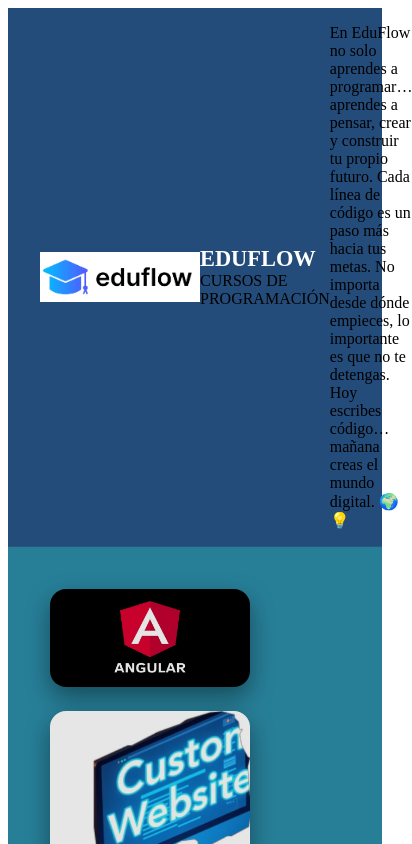
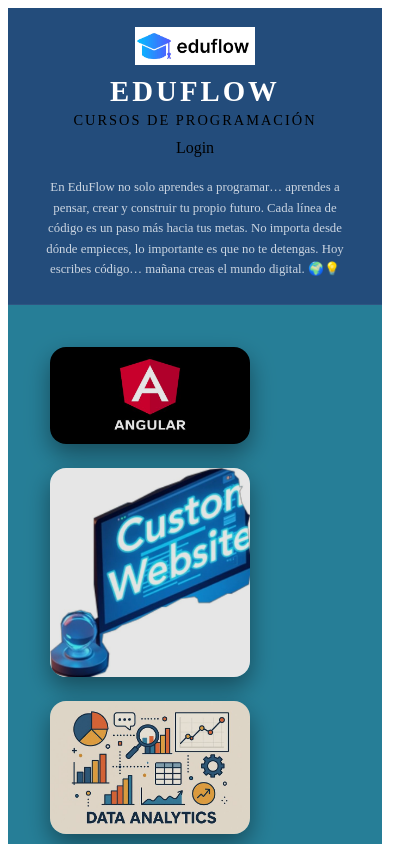
Before and after one commit to Kily10/proyecto-web, an Angular app in the folder frontend/: page / in a window 390 px wide. Shown: the top 844 px of the page, 412 px wide, since content can reach past the window. Built offline with nearby package versions, Linux system fonts and the light colour scheme.

Commit message:
fix assets

```diff
--- a/frontend/src/app/pages/login/login.css
+++ b/frontend/src/app/pages/login/login.css
@@ -24,10 +24,15 @@ body {
 
 /* HEADER */
 header {
-  display: flex;
+  position: relative;
+  display: grid;
+  grid-template-columns: 180px 1fr 180px;
+  grid-template-areas:
+    "logo title nav"
+    ". mensaje .";
   align-items: center;
-  justify-content: space-between;
-  padding: 1rem 2rem;
+  gap: 10px;
+  padding: 1.2rem 2rem 1.5rem;
   background: rgba(12, 57, 109, 0.9);
   backdrop-filter: blur(10px);
   border-bottom: 1px solid rgba(255,255,255,0.05);
@@ -35,14 +40,29 @@ header {
 
 /* LOGO */
 .logo {
+  grid-area: logo;
   width: 160px;
+  justify-self: start;
 }
 
 /* TITULO */
+.title {
+  grid-area: title;
+  text-align: center;
+}
+
 .title h1 {
-  font-size: 1.4rem;
-  font-weight: 600;
+  font-size: 2.2rem;
+  font-weight: 700;
   color: white;
+  letter-spacing: 3px;
+}
+
+.title p {
+  margin-top: 4px;
+  font-size: 0.9rem;
+  color: var(--muted);
+  letter-spacing: 2px;
 }
 
 .title span {
@@ -50,8 +70,14 @@ header {
 }
 
 /* NAV */
+nav {
+  display: contents;
+}
+
 nav ul {
+  grid-area: nav;
   display: flex;
+  justify-content: flex-end;
   gap: 2rem;
   list-style: none;
 }
@@ -67,6 +93,18 @@ nav a:hover {
   color: var(--accent);
 }
 
+/* MENSAJE MOTIVADOR */
+nav h5 {
+  grid-area: mensaje;
+  max-width: 850px;
+  margin: 10px auto 0;
+  text-align: center;
+  color: #cbd5e1;
+  font-size: 0.88rem;
+  font-weight: 400;
+  line-height: 1.6;
+}
+
 /* CONTENEDOR */
 .container {
   display: flex;
@@ -76,12 +114,10 @@ nav a:hover {
   min-height: 85vh;
   padding: 2rem;
   flex-wrap: wrap;
-
-  /* Animación */
   animation: fondoAnimado 8s infinite alternate;
 }
 
-/* Definimos los cambios de color */
+/* ANIMACIÓN FONDO */
 @keyframes fondoAnimado {
   0% {
     background-color: #13a081;
@@ -128,11 +164,18 @@ nav a:hover {
 
 /* INPUTS */
 .field {
+  display: flex;
+  align-items: center;
+  gap: 8px;
   background: #033a4b;
   border-radius: 10px;
   margin: 15px 0;
   padding: 12px;
   border: 1px solid rgba(255,255,255,0.08);
+}
+
+.icon {
+  color: var(--accent);
 }
 
 .field input {
@@ -142,6 +185,10 @@ nav a:hover {
   outline: none;
   color: var(--text);
   font-size: 0.95rem;
+}
+
+.field input::placeholder {
+  color: var(--muted);
 }
 
 /* BOTÓN */
@@ -186,3 +233,37 @@ nav a:hover {
     transform: translateY(0);
   }
 }
+
+/* RESPONSIVE */
+@media (max-width: 768px) {
+  header {
+    grid-template-columns: 1fr;
+    grid-template-areas:
+      "logo"
+      "title"
+      "nav"
+      "mensaje";
+    text-align: center;
+  }
+
+  .logo {
+    justify-self: center;
+    width: 120px;
+  }
+
+  nav ul {
+    justify-content: center;
+  }
+
+  .title h1 {
+    font-size: 1.8rem;
+  }
+
+  nav h5 {
+    font-size: 0.8rem;
+  }
+
+  .container {
+    gap: 2rem;
+  }
+}
--- a/frontend/src/app/pages/login/login.html
+++ b/frontend/src/app/pages/login/login.html
@@ -9,11 +9,12 @@
 
   <nav>
     <ul>
-      <li><a routerLink="/">En EduFlow no solo aprendes a programar… aprendes a pensar, crear y construir tu propio futuro.
-       Cada línea de código es un paso más hacia tus metas.
-       No importa desde dónde empieces, lo importante es que no te detengas.
-       Hoy escribes código… mañana creas el mundo digital. 🌍💡</a></li>
+      <li><a routerLink="/">Login</a></li>
     </ul>
+    <h5>En EduFlow no solo aprendes a programar… aprendes a pensar, crear y construir tu propio futuro.
+     Cada línea de código es un paso más hacia tus metas.
+     No importa desde dónde empieces, lo importante es que no te detengas.
+     Hoy escribes código… mañana creas el mundo digital. 🌍💡</h5>
   </nav>
 </header>
 
```
